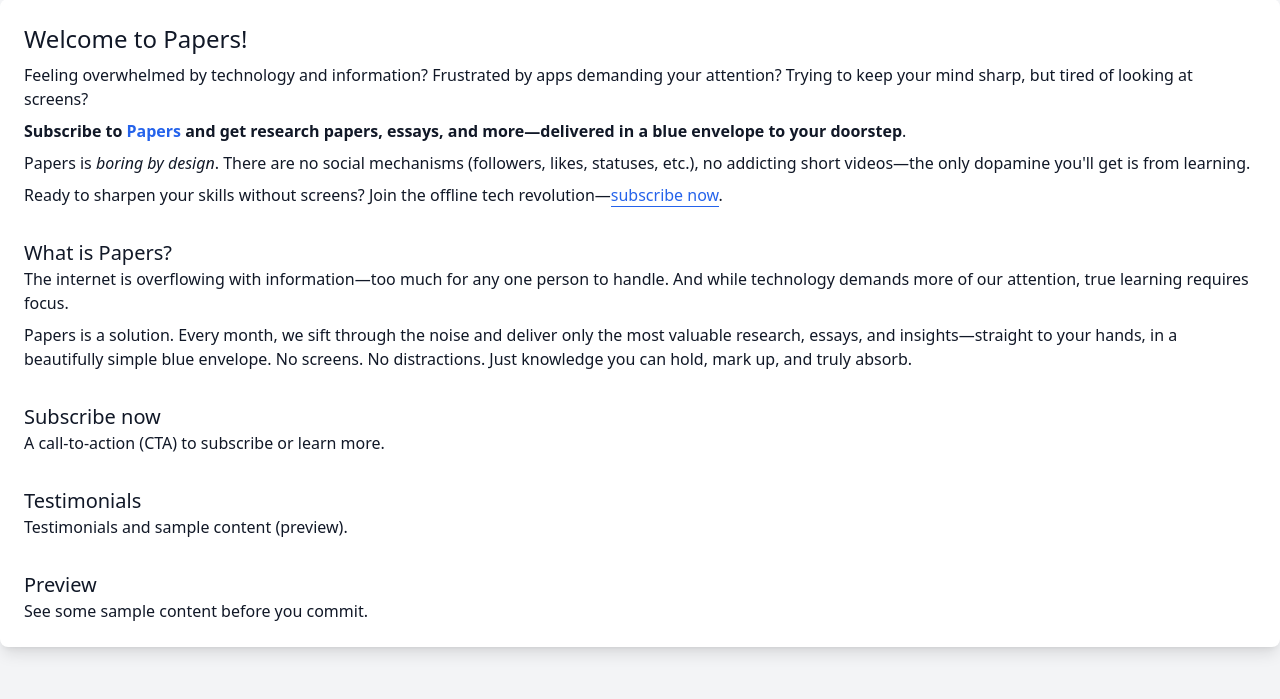
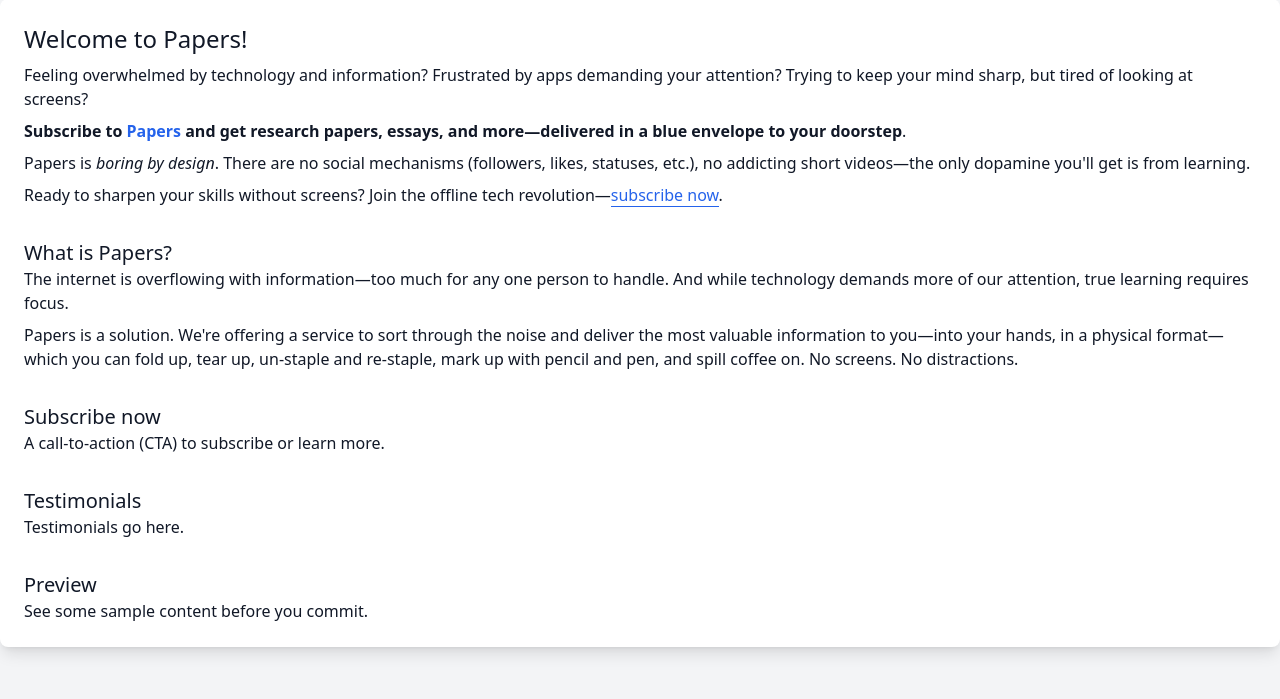
Before and after one commit to Slam-Dunk-Software/papers, a Django app: template core/templates/home.html in a window 1280 px wide. Shown: the part 101-800 px from the top of the page. Run offline with Django 5.2, Linux system fonts and the light colour scheme; the template is opened without the code that fills it, so the values that code supplies are empty; some libraries are stand-ins or nearby versions.

Commit message:
update copy

```diff
--- a/core/templates/home.html
+++ b/core/templates/home.html
@@ -10,7 +10,7 @@
   <div class="mt-8">
     <h2 class="text-xl">What is Papers?</h2>
     <p>The internet is overflowing with information—too much for any one person to handle. And while technology demands more of our attention, true learning requires focus.</p>
-    <p class="mt-2">Papers is a solution. Every month, we sift through the noise and deliver only the most valuable research, essays, and insights—straight to your hands, in a beautifully simple blue envelope. No screens. No distractions. Just knowledge you can hold, mark up, and truly absorb.</p>
+    <p class="mt-2">Papers is a solution. We're offering a service to sort through the noise and deliver the most valuable information to you—into your hands, in a physical format—which you can fold up, tear up, un-staple and re-staple, mark up with pencil and pen, and spill coffee on. No screens. No distractions.</p>
   </div>
 
   <div class="mt-8">
@@ -20,7 +20,7 @@
 
   <div class="mt-8">
     <h2 class="text-xl">Testimonials</h2>
-    <p>Testimonials and sample content (preview).</p>
+    <p>Testimonials go here.</p>
   </div>
 
   <div class="mt-8">
--- a/core/templates/subscribe.html
+++ b/core/templates/subscribe.html
@@ -3,7 +3,7 @@
 {% block content %}
   <div class="max-w-3xl mx-auto p-6">
     <h1 class="text-3xl font-bold mb-6">Subscribe to Papers</h1>
-    <p class="mb-8 text-gray-600">Get monthly research papers, essays, and insights delivered to your door.</p>
+    <p class="mb-8 text-gray-600">Get monthly research papers, essays, and insights delivered to your doorstep.</p>
 
     <form method="POST" class="space-y-8">
       {% csrf_token %}
```
Also changed, not shown: TODO.md (+4 -2 lines).
